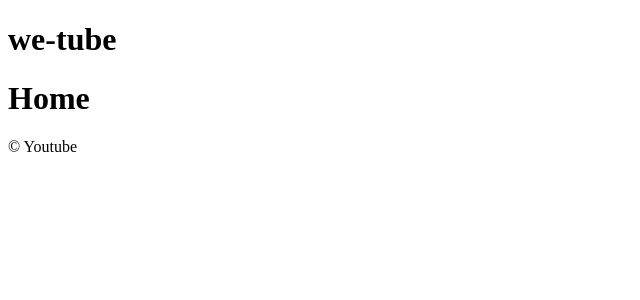
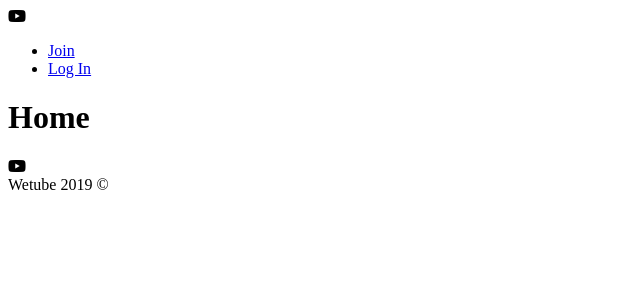
Before and after one commit to zereight/YouTube-Clone-4, a Node server app: page / in a window 1280 px wide. Shown: the top 300 px of the page, without its empty margins (0-640 px from the left). Run offline with Node 20, Linux system fonts and the light colour scheme; some libraries are stand-ins or nearby versions.

Commit message:
Pug partails
next partial variable

```diff
--- a/src/views/layouts/main.pug
+++ b/src/views/layouts/main.pug
@@ -4,13 +4,13 @@ html(lang="en")
     meta(charset="UTF-8")
     meta(name="viewport", content="width=device-width, initial-scale=1.0")
     meta(http-equiv="X-UA-Compatible", content="ie=edge")
+    link(rel="stylesheet", href="https://use.fontawesome.com/releases/v5.5.0/css/all.css" integrity="sha384-B4dIYHKNBt8Bc12p+WXckhzcICo0wtJAoU8YZTY5qE0Id1GSseTk6S+L3BlXeVIU", crossorigin="anonymous")
     title Document
   body
-    header
-      h1 we-tube
+
+    include ../partials/header
 
     main
       block content
 
-    footer
-      span &copy; Youtube
+    include ../partials/footer
--- /dev/null
+++ b/src/views/partials/footer.pug
@@ -0,0 +1,4 @@
+footer.footer
+  .footer__icon
+    i.fab.fa-youtube
+  span.footer_text Wetube #{new Date().getFullYear()} &copy;
--- /dev/null
+++ b/src/views/partials/header.pug
@@ -0,0 +1,9 @@
+header.header
+  .header__column
+    i.fab.fa-youtube
+  .header__column
+    ul
+      li
+        a(href="#") Join
+      li
+        a(href="#") Log In
```
